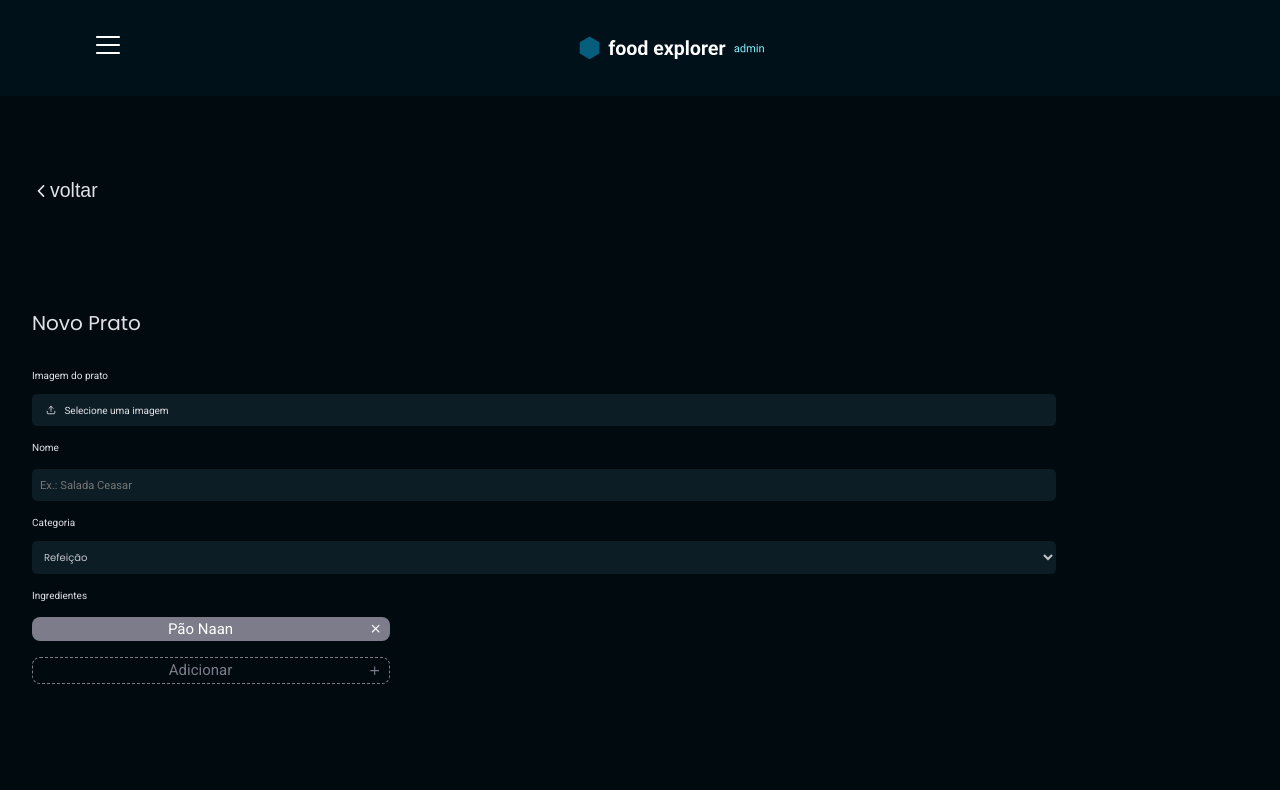
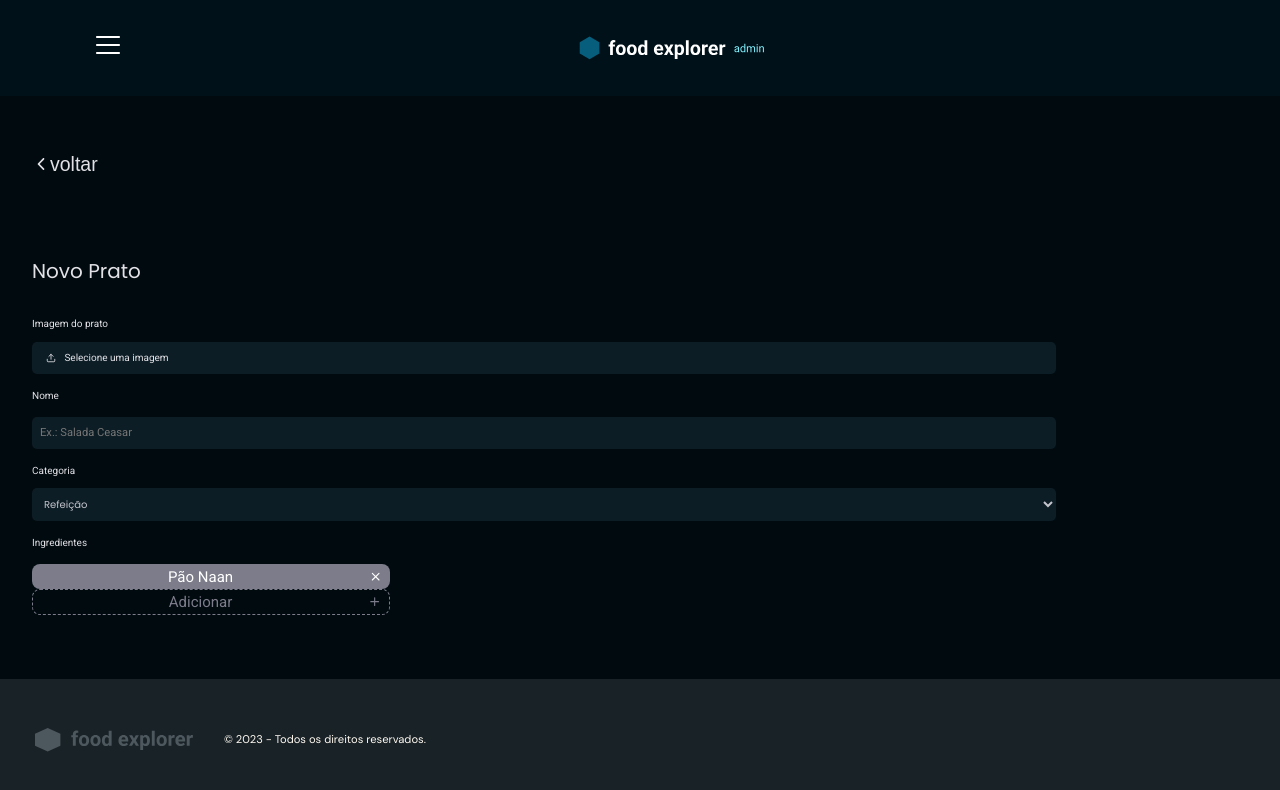
Before and after one commit to daiaanebarbosaf/foodexplorer, a React (Vite) app: page / in a window 1280 px wide. Shown: the top 790 px of the page. Built offline with nearby package versions, Linux system fonts and the light colour scheme.

Commit message:
Adicionando o footer

```diff
--- a/src/pages/New/index.jsx
+++ b/src/pages/New/index.jsx
@@ -3,7 +3,7 @@ import { Container, Form, ImgDishes, SelectCategory } from './styles';
 import { Header } from '../../components/Header';
 import { ButtonText } from '../../components/ButtonText';
 import { Input } from '../../components/Input';
-import { Section } from '../../components/Section';
+import { Footer } from '../../components/Footer';
 import { Ingredients } from '../../components/Ingredients';
 
 import { IoIosArrowBack } from 'react-icons/io';
@@ -66,15 +66,20 @@ export function New(){
                     </SelectCategory>
 
                     <p>Ingredientes</p>
-                    <Ingredients value="Pão Naan"/>
-                    <Ingredients
-                        isNew
-                        placeholder="Adicionar"
-                    />
+
+                    <div className="tags">
+                        <Ingredients value="Pão Naan"/>
+                        <Ingredients
+                            isNew
+                            placeholder="Adicionar"
+                        />
+                    </div>
 
                 </Form>
             </main>
+            <Footer/>
+        </Container>
 
-        </Container>
+
     );
 }
```
